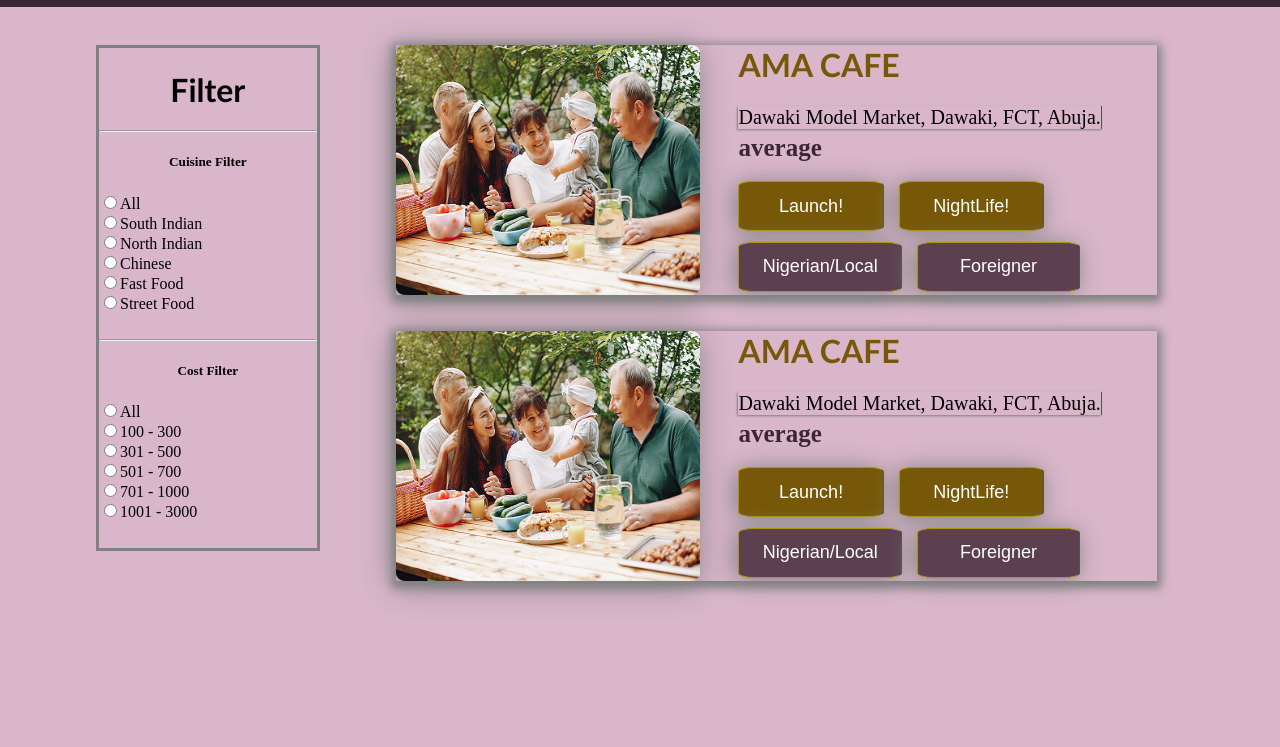
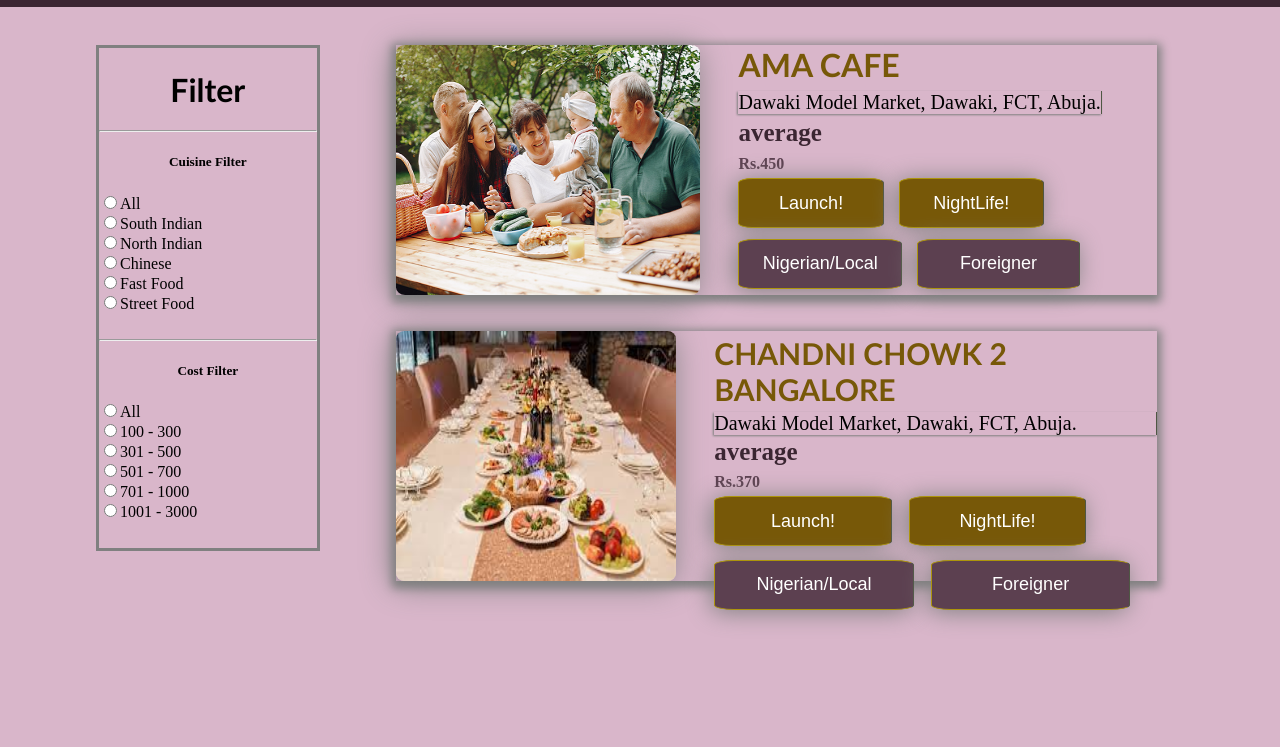
Before and after one commit to abojegabriel22/zomatoProject-1, a plain HTML site: page listing/listing.html in a window 1280 px wide. Shown: the part 53-800 px from the top of the page. Drawn offline with Linux system fonts and the light colour scheme.

Commit message:
third commit

```diff
--- a/listing/listing.css
+++ b/listing/listing.css
@@ -80,6 +80,8 @@ footer{
 }
 .noBorder{
     border: none;
+    font-size: 18px;
+    /* border: 2px solid; */
 }
 
 ul{
@@ -131,9 +133,10 @@ ul{
     text-transform: uppercase;
 }
 
-.noborder{
+ .noborder{
     font-size: 18px;
     /* border: 2px solid blue; */
+    margin-top: -15px;
 }
 .red{
     color: #3b2632;
@@ -202,3 +205,16 @@ h3 > span{
     box-shadow: -1px 1px 2px grey;
     font-size: 20px;
 }
+.writing{
+    /* border: 2px solid red; */
+    font-size: 30px;
+    /* margin-top: 10px; */
+    padding-top: 4px;
+
+}
+h4{
+    /* border: 2px solid purple; */
+    margin: -11px 0 5px 0;
+    color: #5c4050;
+    font-weight: bolder;
+}
--- a/listing/listing.html
+++ b/listing/listing.html
@@ -54,6 +54,7 @@
                     <h1><span>ama cafe</span></h1>
                     <p class="noborder">Dawaki Model Market, Dawaki, FCT, Abuja.</p>
                     <h3 class="red"><span>average</span></h3>
+                    <h4>Rs.450</h4>
 
                     <div class="foodButton">
                         <button class="launch">Launch!</button>
@@ -67,12 +68,13 @@
             </div> <br><br>
             <div class="imageDiv">
                 <div class="img">
-                    <img src="images/meal1.jpg" alt="meal">
+                    <img src="images/meal2.jpg" alt="meal2">
                 </div>
                 <div class="texts">
-                    <h1><span>ama cafe</span></h1>
+                    <h1 class="writing"><span>chandni chowk 2 bangalore</span></h1>
                     <p class="noborder">Dawaki Model Market, Dawaki, FCT, Abuja.</p>
                     <h3 class="red"><span>average</span></h3>
+                    <h4>Rs.370</h4>
 
                     <div class="foodButton">
                         <button class="launch">Launch!</button>
```
Also changed, not shown: listing/images/meal2.jpg (added), 1 other file.
